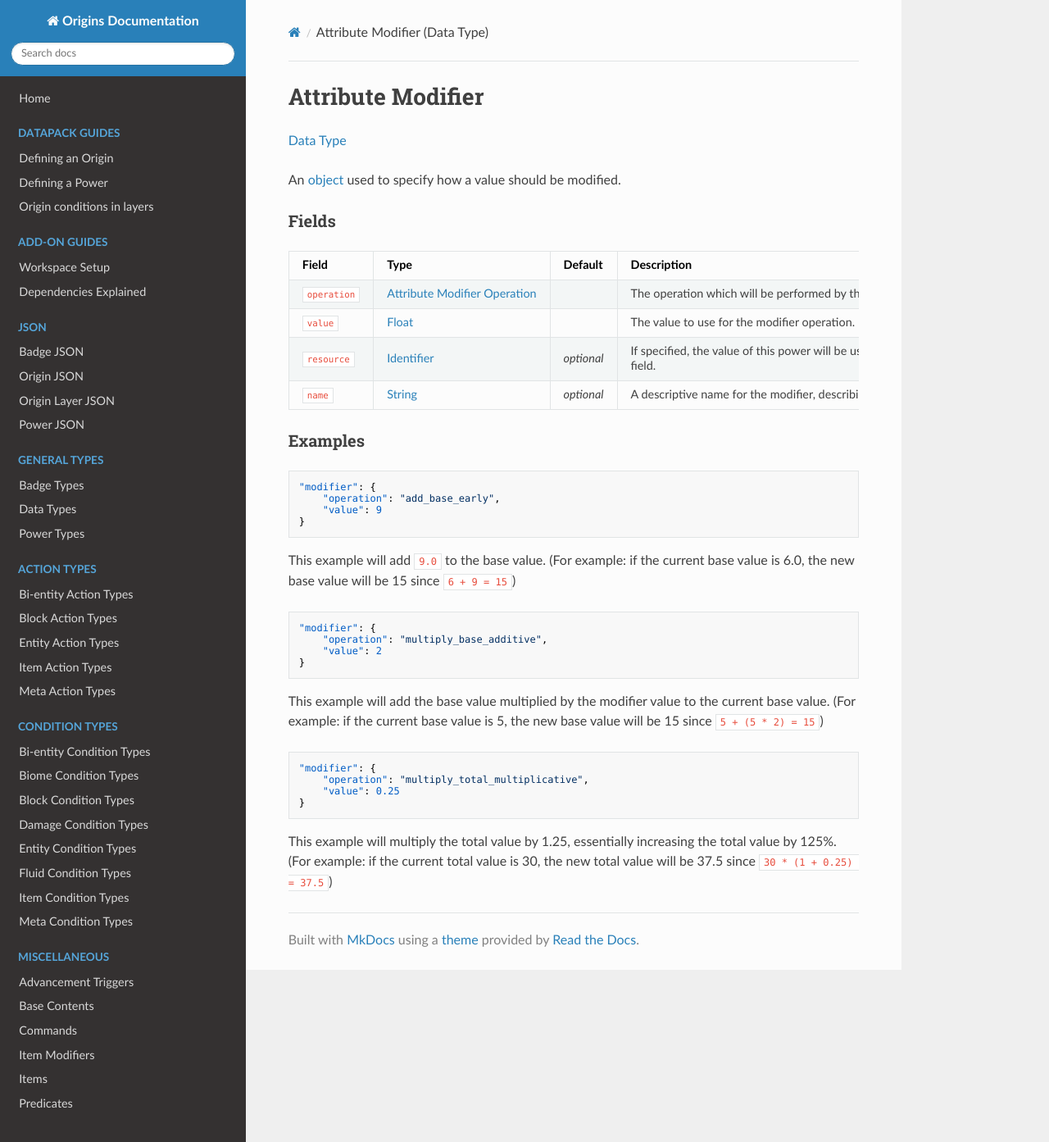
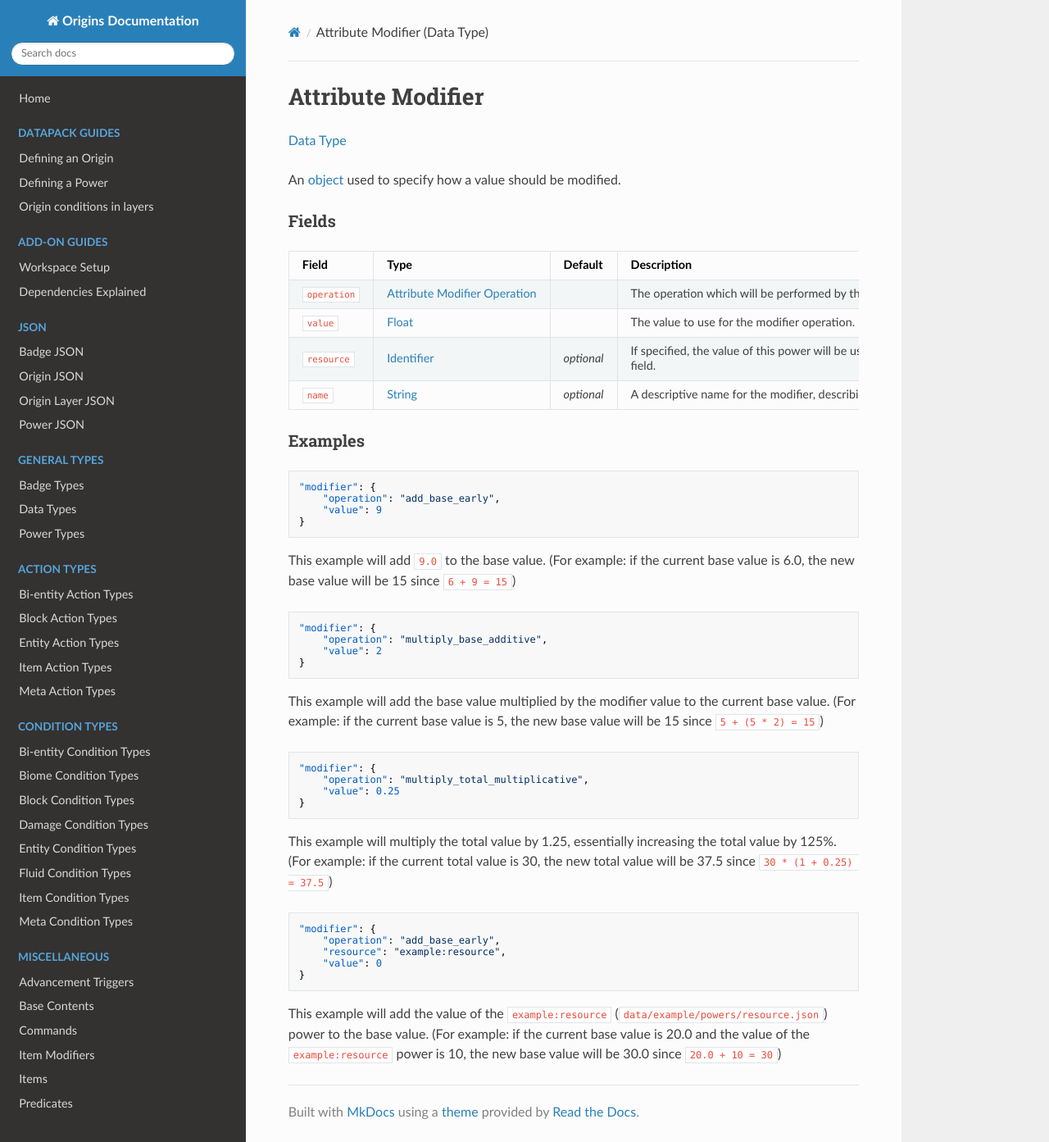
Before and after one commit to apace100/origins-docs, an MkDocs documentation site: the page built from docs/types/data_types/attribute_modifier.md, in a window 1280 px wide and 1393 px high. Shown: the whole window at 82% size. Built offline with MkDocs 1.6.1, drawn with Linux system fonts in a browser that asks for light colours; nearby versions of some CDN libraries.

Commit message:
Updated `attribute_modifier.md` (Data Type) + Added an example that uses the `resource` field

````diff
--- a/docs/types/data_types/attribute_modifier.md
+++ b/docs/types/data_types/attribute_modifier.md
@@ -53,3 +53,15 @@ This example will add the base value multiplied by the modifier value to the cur
 
 This example will multiply the total value by 1.25, essentially increasing the total value by 125%.
 (For example: if the current total value is 30, the new total value will be 37.5 since `30 * (1 + 0.25) = 37.5`)
+<br>
+
+```json
+"modifier": {
+    "operation": "add_base_early",
+    "resource": "example:resource",
+    "value": 0
+}
+```
+
+This example will add the value of the `example:resource` (`data/example/powers/resource.json`) power to the base value.
+(For example: if the current base value is 20.0 and the value of the `example:resource` power is 10, the new base value will be 30.0 since `20.0 + 10 = 30`)
````
